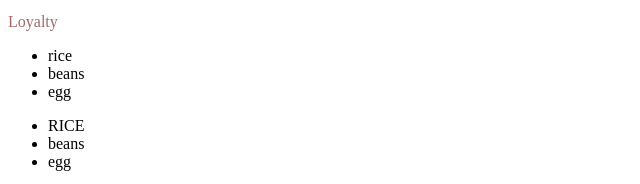
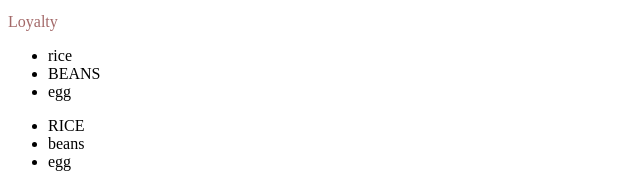
Before and after one commit to Aseoluwa/Tech_1, a plain HTML site: page index.html in a window 1280 px wide. Shown: the part 171-355 px from the top of the page, 0-640 px from the left. Drawn offline with Linux system fonts and the light colour scheme.

Commit message:
New changes

```diff
--- a/index.html
+++ b/index.html
@@ -33,7 +33,7 @@
 
     <ul>
       <li title="most recomended">rice</li>
-      <li>beans</li>
+      <li>BEANS</li>
       <li>egg</li>
     </ul>
 
```
